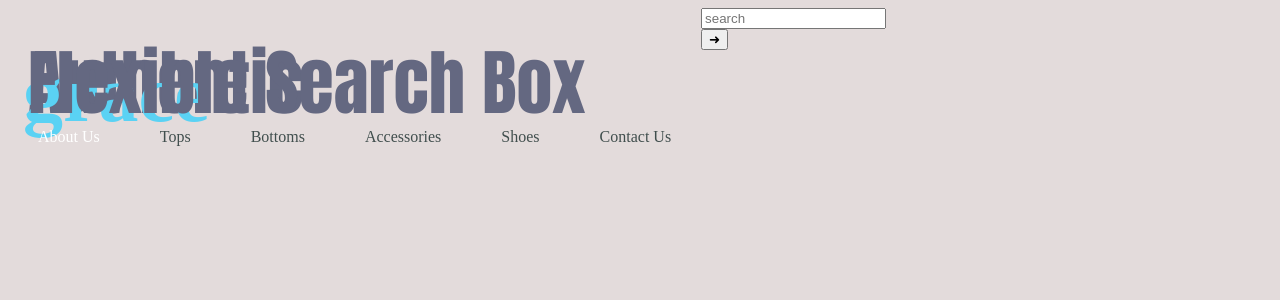
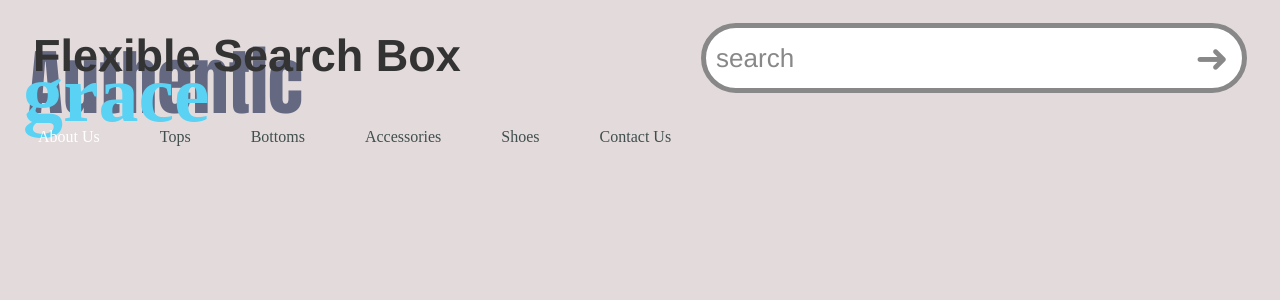
Before and after one commit to jaymehewitt/Authentic-Grace, a PHP site: page / in a window 1280 px wide. Shown: the top 300 px of the page. Run offline with PHP 8.4, Linux system fonts and the light colour scheme; some libraries are stand-ins or nearby versions.

Commit message:
Add search box css

```diff
--- a/style.css
+++ b/style.css
@@ -36,17 +36,112 @@ ul, li, a {
 }
 
 /* Search Box */
-search {
-    float: right;
-    padding: 5px;
-    border: 1px
-    width 200px;
-    margin-top: 117px;
-    margin-right: 16px;
-    font-size: 1em;
-    font-family: 'bellaboo';
-    color: #404e4d;
-    position: relative;
+@import "compass/css3";
+
+/***********************
+ * Essential Structure *
+ ***********************/
+.flexsearch--wrapper {
+	height: auto;
+	width: auto;
+	max-width: 100%;
+	overflow: hidden;
+	background: transparent;
+	margin: 0;
+	position: static;
+}
+
+.flexsearch--form {
+	overflow: hidden;
+	position: relative;
+}
+
+.flexsearch--input-wrapper {
+	padding: 0 66px 0 0; /* Right padding for submit button width */
+	overflow: hidden;
+}
+
+.flexsearch--input {
+  width: 100%;
+}
+
+/***********************
+ * Configurable Styles *
+ ***********************/
+.flexsearch {
+  padding: 0 25px 0 200px; /* Padding for other horizontal elements */
+}
+
+.flexsearch--input {
+  -webkit-box-sizing: content-box;
+	-moz-box-sizing: content-box;
+	box-sizing: content-box;
+ 	height: 60px;
+  padding: 0 46px 0 10px;
+	border-color: #888;
+  border-radius: 35px; /* (height/2) + border-width */
+  border-style: solid;
+	border-width: 5px;
+  margin-top: 15px;
+  color: #333;
+  font-family: 'Helvetica', sans-serif;
+	font-size: 26px;
+	-webkit-appearance: none;
+	-moz-appearance: none;
+}
+
+.flexsearch--submit {
+  position: absolute;
+	right: 0;
+	top: 0;
+	display: block;
+	width: 60px;
+	height: 60px;
+  padding: 0;
+  border: none;
+	margin-top: 20px; /* margin-top + border-width */
+  margin-right: 5px; /* border-width */
+	background: transparent;
+  color: #888;
+  font-family: 'Helvetica', sans-serif;
+  font-size: 40px;
+  line-height: 60px;
+}
+
+.flexsearch--input:focus {
+  outline: none;
+  border-color: #333;
+}
+
+.flexsearch--input:focus.flexsearch--submit {
+ 	color: #333;
+}
+
+.flexsearch--submit:hover {
+  color: #333;
+  cursor: pointer;
+}
+
+::-webkit-input-placeholder {
+	color: #888;
+}
+
+input:-moz-placeholder {
+  color: #888
+}
+
+/****************
+ * Pretify demo *
+ ****************/
+.h1 {
+  float: left;
+  margin: 25px;
+  color: #333;
+  font-family: 'Helvetica', sans-serif;
+  font-size: 45px;
+  font-weight: bold;
+  line-height: 45px;
+  text-align: center;
 }
 
 /* Change the color of links on hover */
```
